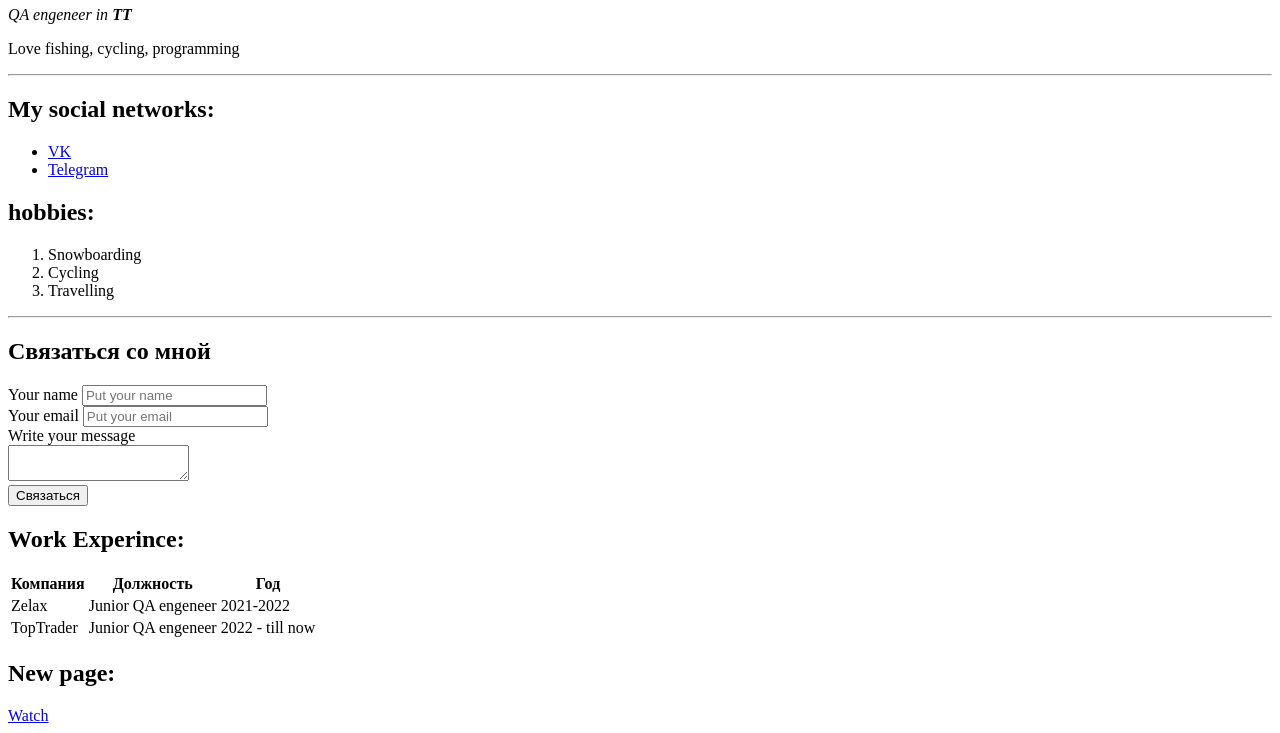
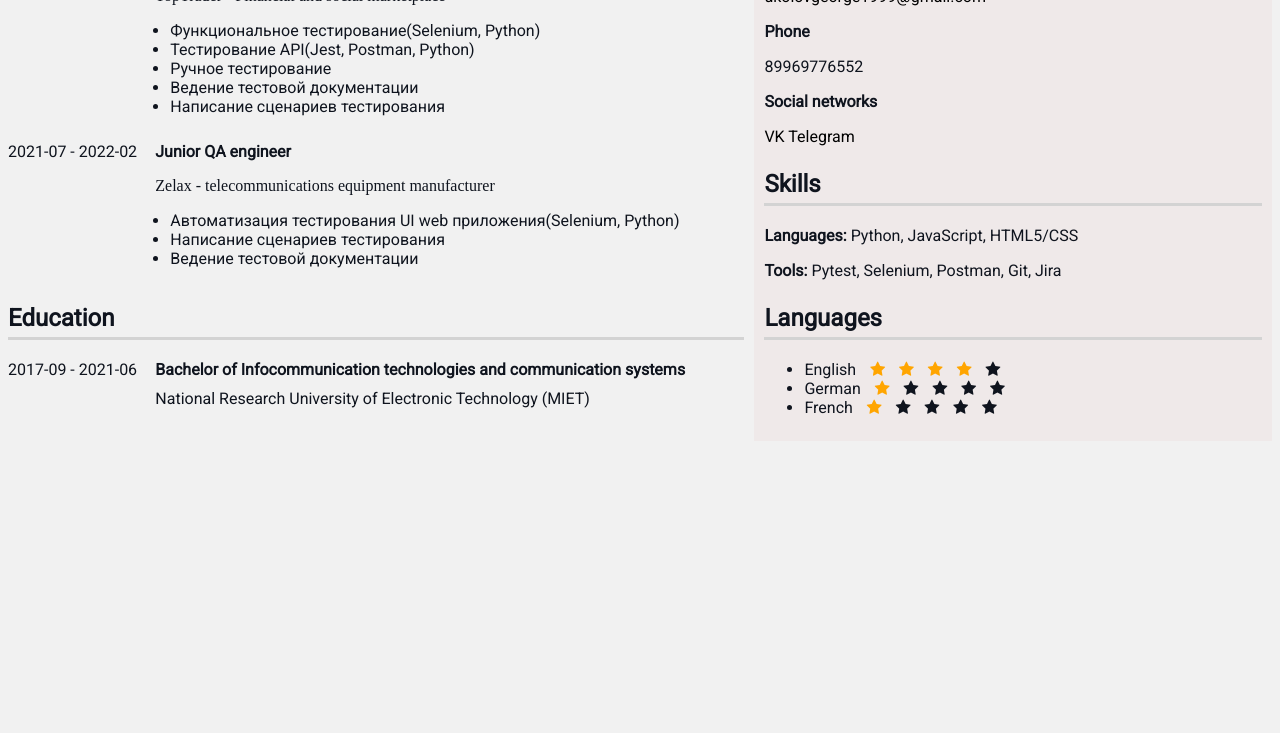
Before and after one commit to LostVillain1/CV, a plain HTML site: page index.html in a window 1280 px wide. Shown: the part 219-952 px from the top of the page. After the commit the page ends 800 px from the top, so only its background shows below. Drawn offline with Linux system fonts and the light colour scheme.

Commit message:
Add files via upload
upload layout, added styles

```diff
--- a/index.html
+++ b/index.html
@@ -6,74 +6,120 @@
     <meta http-equiv="X-UA-Compatible" content="IE=edge">
     <meta name="viewport" content="width=device-width, initial-scale=1.0">
     <title>CV</title>
+    <link rel="stylesheet" href="styles.css">
+    <link rel="stylesheet" href="https://cdnjs.cloudflare.com/ajax/libs/font-awesome/4.7.0/css/font-awesome.min.css">
 </head>
 
 <body>
-    <img src="avatar.jpg" width="200" alt="My Photo">
-    <h1>George Ukolov</h1>
-    <p><em>QA engeneer in <strong>TT</strong></em></p>
-    <p>Love fishing, cycling, programming</p>
+    <div class="header">
+        <h1>George Ukolov</h1>
+        <p><em>QA engineer</em></p>
+    </div>
+    <div class="container">
+        <div class="work-education">
+            <div class="work-info">
+                <h2>Work History</h2>
+                <div class="work-el">
+                    <div class="work-period">
+                        2022-02 - present
+                    </div>
+                    <div class="work">
+                        <b>Junior QA engineer</b>
+                        <p class="work-place">TopTrader - Financial and social marketplace</p>
+                        <ul class="work-duties">
+                            <li>Функциональное тестирование(Selenium, Python)</li>
+                            <li>Тестирование API(Jest, Postman, Python)</li>
+                            <li>Ручное тестирование</li>
+                            <li>Ведение тестовой документации</li>
+                            <li>Написание сценариев тестирования</li>
+                        </ul>
+                    </div>
+                </div>
+                <div class="work-el">
+                    <div class="work-period">
+                        2021-07 - 2022-02
+                    </div>
+                    <div class="work">
+                        <b>Junior QA engineer</b>
+                        <p class="work-place">Zelax - telecommunications equipment manufacturer</p>
+                        <ul class="work-duties">
+                            <li>Автоматизация тестирования UI web приложения(Selenium, Python)</li>
+                            <li>Написание сценариев тестирования</li>
+                            <li>Ведение тестовой документации</li>
+                        </ul>
+                    </div>
+                </div>
+            </div>
+            <div class="education">
+                <h2>Education</h2>
+                <div class="education-el">
+                    <div class="education-period">
+                        2017-09 - 2021-06
+                    </div>
+                    <div class="university">
+                        <p><b>Bachelor of Infocommunication technologies and communication systems</b></p>
+                        <p>National Research University of Electronic Technology (MIET)</p>
+                    </div>
+                </div>
+            </div>
+        </div>
 
-    <hr>
+        <div class="personal__info ">
+            <div class="personal__info__item contacts">
+                <h2>Personal Information</h2>
+                <div class="contacts__item">
+                    <b>Email</b>
+                    <p><a href="mailto:ukolovgeorge1999@gmail.com">ukolovgeorge1999@gmail.com</a></p>
+                </div>
+                <div class="contacts__item">
+                    <b>Phone</b>
+                    <p>89969776552</p>
+                </div>
+                <div class="contacts__item">
+                    <b>Social networks</b>
+                    <p><a href="https://vk.com/lostvillain" target="_blank">VK</a>
+                        <a href="https://t.me/ChamplooSamurais" target="_blank">Telegram</a>
+                    </p>
+                </div>
+            </div>
+            <div class="personal__info__item skills">
+                <h2>Skills</h2>
+                <p><b>Languages: </b>Python, JavaScript, HTML5/CSS</p>
+                <p><b>Tools: </b>Pytest, Selenium, Postman, Git, Jira</p>
+            </div>
+            <div class="personal__info__item">
+                <h2 class="languages">Languages</h2>
+                <ul>
+                    <li>English
+                        <span class="fa fa-star checked"></span>
+                        <span class="fa fa-star checked"></span>
+                        <span class="fa fa-star checked"></span>
+                        <span class="fa fa-star checked"></span>
+                        <span class="fa fa-star"></span>
+                    </li>
+                    <li>German
+                        <span class="fa fa-star checked"></span>
+                        <span class="fa fa-star"></span>
+                        <span class="fa fa-star"></span>
+                        <span class="fa fa-star"></span>
+                        <span class="fa fa-star"></span>
+                    </li>
+                    <li>French
+                        <span class="fa fa-star checked"></span>
+                        <span class="fa fa-star"></span>
+                        <span class="fa fa-star"></span>
+                        <span class="fa fa-star"></span>
+                        <span class="fa fa-star"></span>
+                    </li>
 
-    <h2>My social networks:</h2>
-    <ul type="disc">
-        <li><a href="https://vk.com/lostvillain" target="_blank">VK</a></li>
-        <li><a href="https://t.me/ChamplooSamurais" target="_blank">Telegram</a></li>
-    </ul>
+                </ul>
+            </div>
+            <div class="hobby personal__info__item"></div>
 
+        </div>
+    </div>
 
-    <h2>hobbies:</h2>
-    <ol>
-        <li>Snowboarding</li>
-        <li>Cycling</li>
-        <li>Travelling</li>
-    </ol>
-
-    <hr>
-    <h2>Связаться со мной</h2>
-
-    <form action="/">
-        <label for="name">Your name</label>
-        <input type="text" id="name" placeholder="Put your name">
-
-        <br>
-
-        <label for="email">Your email</label>
-        <input type="text" id="email" placeholder="Put your email">
-
-        <br>
-
-        <label for="text">Write your message</label>
-        <br>
-        <textarea id="text="></textarea>
-
-        <br>
-
-        <input type="submit" value="Связаться">
-    </form>
-
-    <h2>Work Experince:</h2>
-    <table>
-        <tr>
-            <th>Компания</th>
-            <th>Должность</th>
-            <th>Год</th>
-        </tr>
-        <tr>
-            <td>Zelax</td>
-            <td>Junior QA engeneer</td>
-            <td>2021-2022</td>
-        </tr>
-        <tr>
-            <td>TopTrader</td>
-            <td>Junior QA engeneer</td>
-            <td>2022 - till now</td>
-        </tr>
-    </table>
-
-    <h2>New page:</h2>
-    <a href="dubritino.html">Watch</a>
+    </div>
 </body>
 
 </html>
--- /dev/null
+++ b/styles.css
@@ -0,0 +1,121 @@
+@import url('https://fonts.googleapis.com/css2?family=Roboto&display=swap');
+body {
+    background-color: #f1f1f1;
+    color: #0f141e;
+    font-size: 16px;
+    font-weight: normal;
+    font-family: 'Roboto', sans-serif;
+    box-sizing: border-box;
+}
+
+a {
+    color: black;
+    text-decoration: none;
+}
+
+a:hover {
+    text-decoration: underline;
+}
+
+a:visited {
+    color: purple;
+}
+
+.header {
+    color: wheat;
+    background-color: black;
+    border-radius: 20px;
+    padding: 5px;
+    margin: 0;
+}
+
+.header h1,
+.header p {
+    margin: 0 0 10px 0;
+}
+
+.container {
+    display: flex;
+    max-width: 100%;
+    margin: auto;
+}
+
+.work-education {
+    flex-basis: 60%;
+}
+
+.work-info {
+    margin-bottom: 20px;
+    margin-right: 10px;
+}
+
+.work-info h2,
+.education h2 {
+    padding-bottom: 5px;
+    border-bottom: 3px solid #D3D3D3;
+}
+
+.work-place {
+    font-size: 16px;
+    font-family: oblique;
+}
+
+.work-duties {
+    padding-left: 15px;
+}
+
+.education {
+    margin-right: 10px;
+}
+
+.education p {
+    margin: auto;
+    padding-bottom: 10px;
+}
+
+.work-el,
+.education-el {
+    display: flex;
+}
+
+.work-el:not(:last-child),
+.education-el:not(:last-child) {
+    margin-bottom: 10px;
+}
+
+.work-period,
+.education-period {
+    flex-basis: 20%;
+}
+
+.work,
+.university {
+    flex-basis: 80%;
+}
+
+.personal__info {
+    flex-basis: 40%;
+    padding: 0 10px;
+    background-color: #efe8e8dd;
+}
+
+.personal__info__item:not(:last-child) {
+    margin-bottom: 24px;
+}
+
+.personal__info__item h2 {
+    border-bottom: 3px solid #D3D3D3;
+    padding-bottom: 5px;
+}
+
+.contacts__item:not(:last-child) {
+    margin-bottom: 10px;
+}
+
+.checked {
+    color: orange;
+}
+
+.fa {
+    margin-left: 10px;
+}
```
